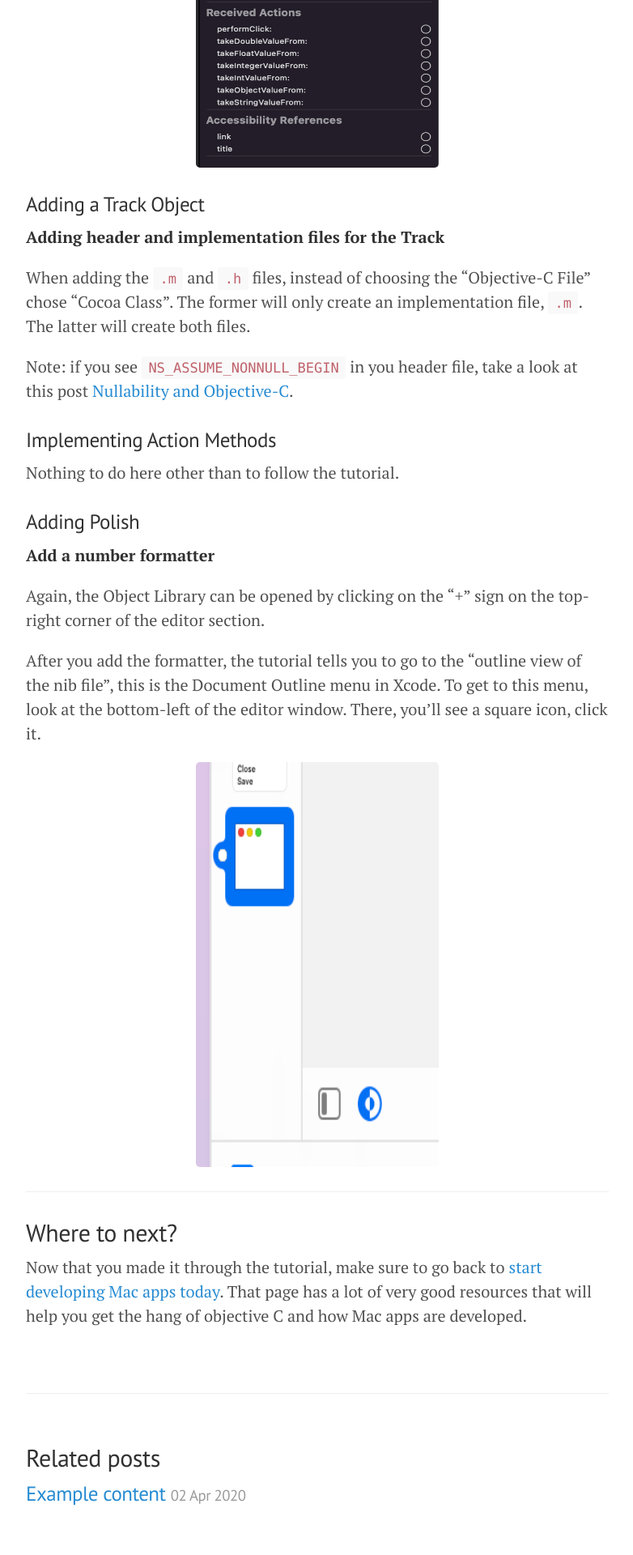
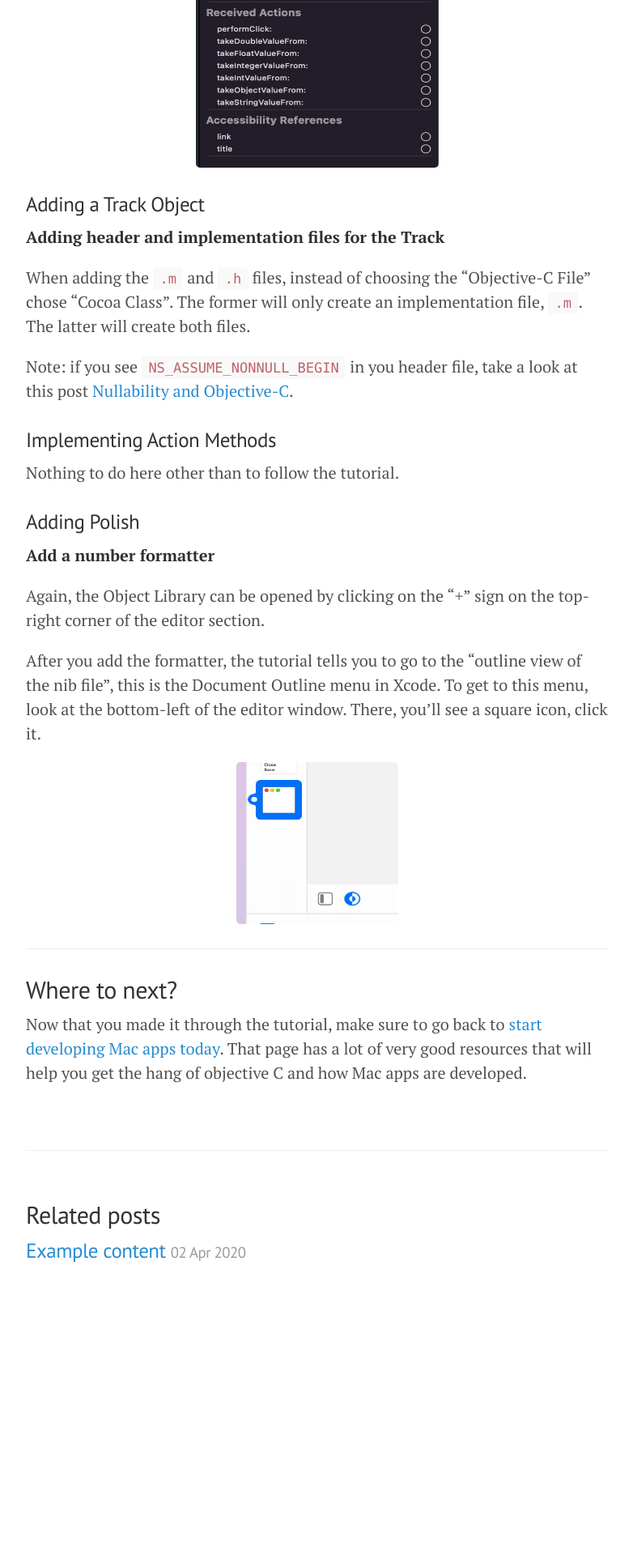
Before and after one commit to seafoodfry/seafoodfry.github.io, a Jekyll site: the page built from _posts/2022-02-19-getting-started-osx.md, in a window 1280 px wide. Shown: the part 4458-6378 px from the top of the page at 81% size, without its empty margins (248-1030 px from the left). Built offline with Jekyll 4.4.1, drawn with Linux system fonts in a browser that asks for light colours; after the commit the page ends 6078 px from its top, so only the background shows below that.

Commit message:
Resized image from blog post 2022-02-19-getting-started-osx
Signed-off-by: seafoodfry <>

```diff
--- a/_posts/2022-02-19-getting-started-osx.md
+++ b/_posts/2022-02-19-getting-started-osx.md
@@ -165,7 +165,7 @@ To get to this menu, look at the bottom-left of the editor window.
 There, you’ll see a square icon, click it.
 
 <p align="center">
-  <img src="/assets/2022-02-19-images/document-outline.png" width="300" height="500" class="center"/>
+  <img src="/assets/2022-02-19-images/document-outline.png" width="200" height="200" class="center"/>
 </p>
 
 ---
```
